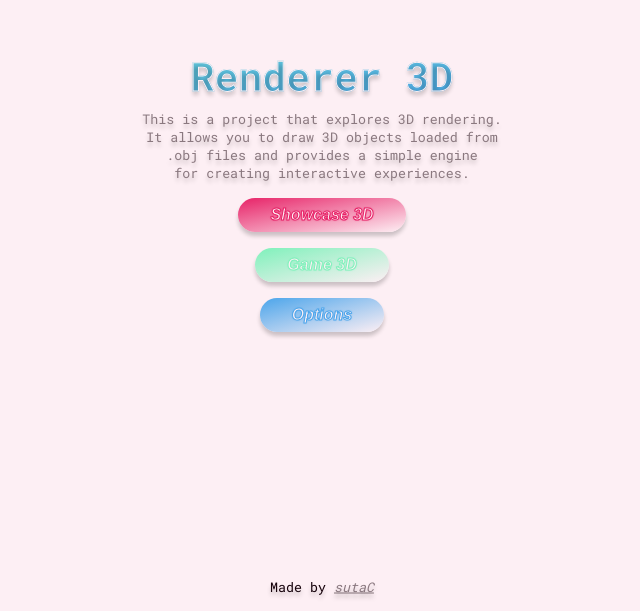
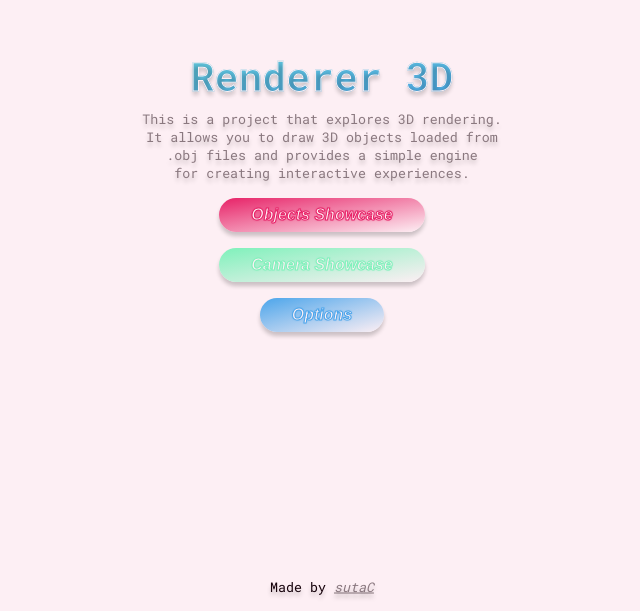
Before and after one commit to sutaC/Renderer3D, a SvelteKit app: page / in a window 1280 px wide. Shown: the part 189-800 px from the top of the page, without its empty margins (318-958 px from the left). Built offline with nearby package versions, Linux system fonts and the light colour scheme.

Commit message:
Naming convention update

```diff
--- a/src/lib/Showcase.ts
+++ b/src/lib/Showcases/ObjectsShowcase.ts
@@ -1,7 +1,7 @@
-import { Engine } from './Engine/Engine';
-import { Shape, type ShapeNames } from './Engine/Shape';
+import { Engine } from '$lib/EngineUtils/Engine';
+import { Shape, type ShapeNames } from '$lib/EngineUtils/Shape';
 
-export class Showcase extends Engine {
+export class ObjectsShowcase extends Engine {
 	// Private
 	private updateListeners: Function[] = [];
 	private shp: Shape = new Shape();
--- a/src/routes/+page.svelte
+++ b/src/routes/+page.svelte
@@ -1,6 +1,6 @@
 <script lang="ts">
-	import Button from '$lib/comonents/Button.svelte';
-	import Footer from '$lib/comonents/Footer.svelte';
+	import Button from '$lib/Comonents/Button.svelte';
+	import Footer from '$lib/Comonents/Footer.svelte';
 </script>
 
 <svelte:head>
@@ -17,8 +17,8 @@
 	</header>
 
 	<main>
-		<a href="/showcase"><Button style="primary">Showcase 3D</Button></a>
-		<a href="/game"><Button style="secondary">Game 3D</Button></a>
+		<a href="/object"><Button style="primary">Objects Showcase</Button></a>
+		<a href="/camera"><Button style="secondary">Camera Showcase</Button></a>
 		<a href="/options"><Button style="accent">Options</Button></a>
 	</main>
 
```
Also changed, not shown: src/lib/Showcases/CameraShowcase.ts (renamed from src/lib/Game.ts, +10 -4 lines), src/routes/camera/+page.svelte (renamed from src/routes/game/+page.svelte, +4 -4 lines), src/routes/objects/+page.svelte (renamed from src/routes/showcase/+page.svelte, +5 -5 lines), src/lib/EngineUtils/Engine.ts (renamed from src/lib/Engine/Engine.ts), src/lib/EngineUtils/Input.ts (renamed from src/lib/Engine/Input.ts), src/lib/EngineUtils/Renderer.ts (renamed from src/lib/Engine/Renderer.ts), src/lib/EngineUtils/Shape.ts (renamed from src/lib/Engine/Shape.ts), src/lib/EngineUtils/Vector.ts (renamed from src/lib/Engine/Vector.ts).
